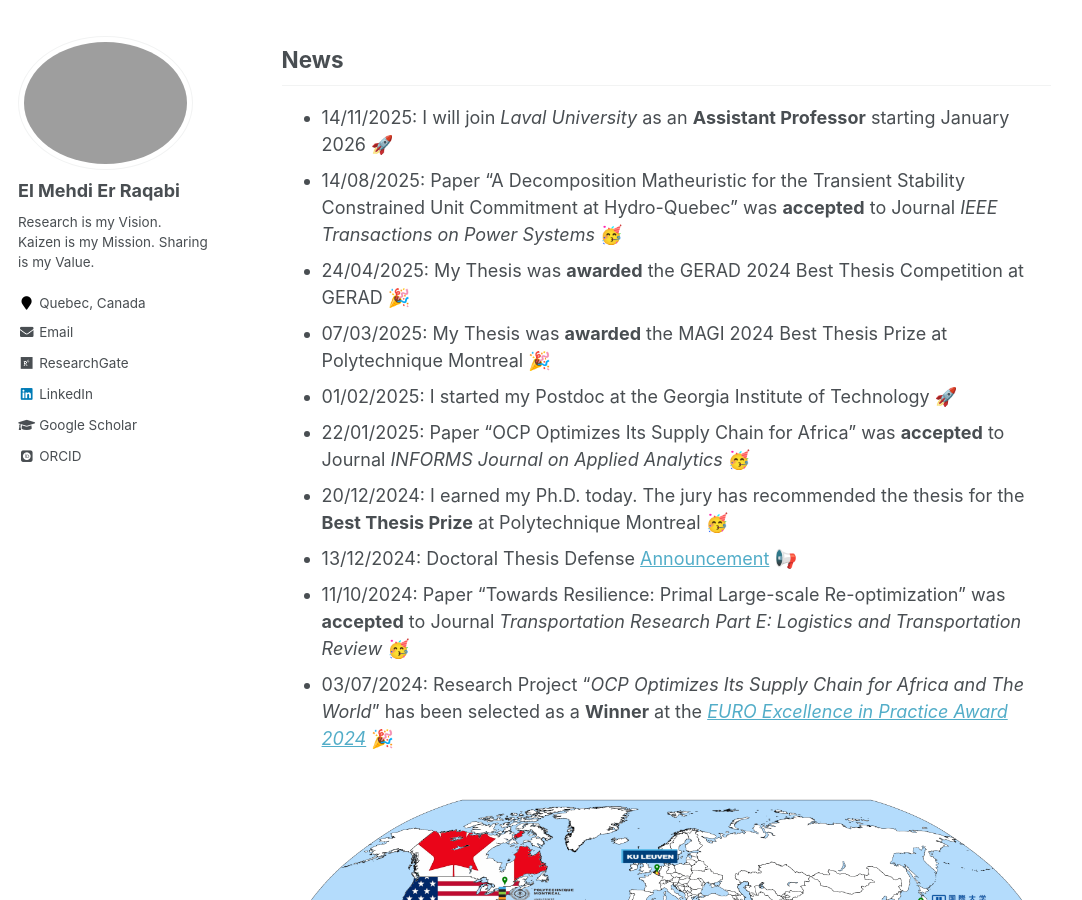
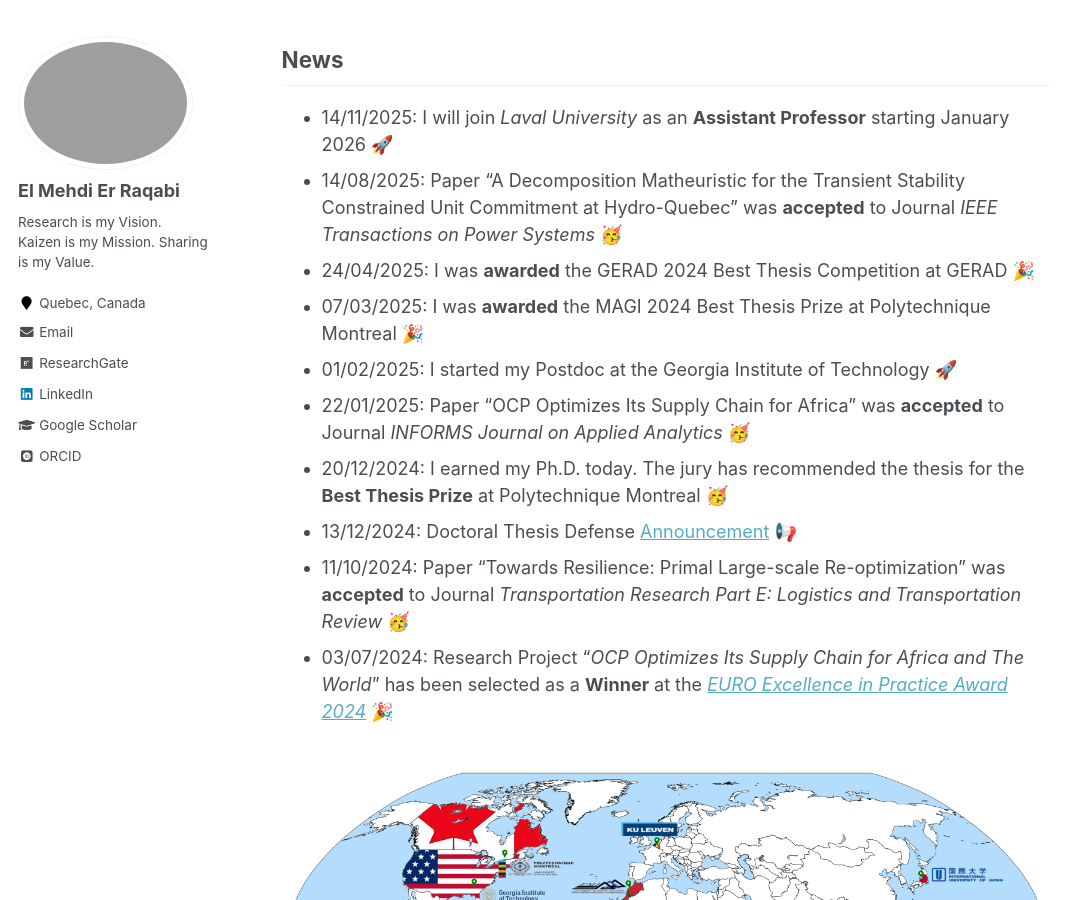
Before and after one commit to RqbMedi/rqbmedi.github.io, a Jekyll site: the page built from _pages/about.md, in a window 1280 px wide and 900 px high, scrolled down 1238 px. Shown: the whole window, without its empty margins (0-1082 px from the left). Built offline with Jekyll 4.4.1, drawn with Linux system fonts in a browser that asks for light colours; some web fonts are replaced.

Commit message:
Update about.md

```diff
--- a/_pages/about.md
+++ b/_pages/about.md
@@ -31,8 +31,8 @@ News
 ------
 - 14/11/2025: I will join *Laval University* as an **Assistant Professor** starting January 2026 🚀
 - 14/08/2025: Paper "A Decomposition Matheuristic for the Transient Stability Constrained Unit Commitment at Hydro-Quebec" was **accepted** to Journal *IEEE Transactions on Power Systems* 🥳
-- 24/04/2025: My Thesis was **awarded** the GERAD 2024 Best Thesis Competition at GERAD 🎉
-- 07/03/2025: My Thesis was **awarded** the MAGI 2024 Best Thesis Prize at Polytechnique Montreal 🎉
+- 24/04/2025: I was **awarded** the GERAD 2024 Best Thesis Competition at GERAD 🎉
+- 07/03/2025: I was **awarded** the MAGI 2024 Best Thesis Prize at Polytechnique Montreal 🎉
 - 01/02/2025: I started my Postdoc at the Georgia Institute of Technology 🚀
 - 22/01/2025: Paper "OCP Optimizes Its Supply Chain for Africa" was **accepted** to Journal *INFORMS Journal on Applied Analytics* 🥳
 - 20/12/2024: I earned my Ph.D. today. The jury has recommended the thesis for the **Best Thesis Prize** at Polytechnique Montreal 🥳
```
